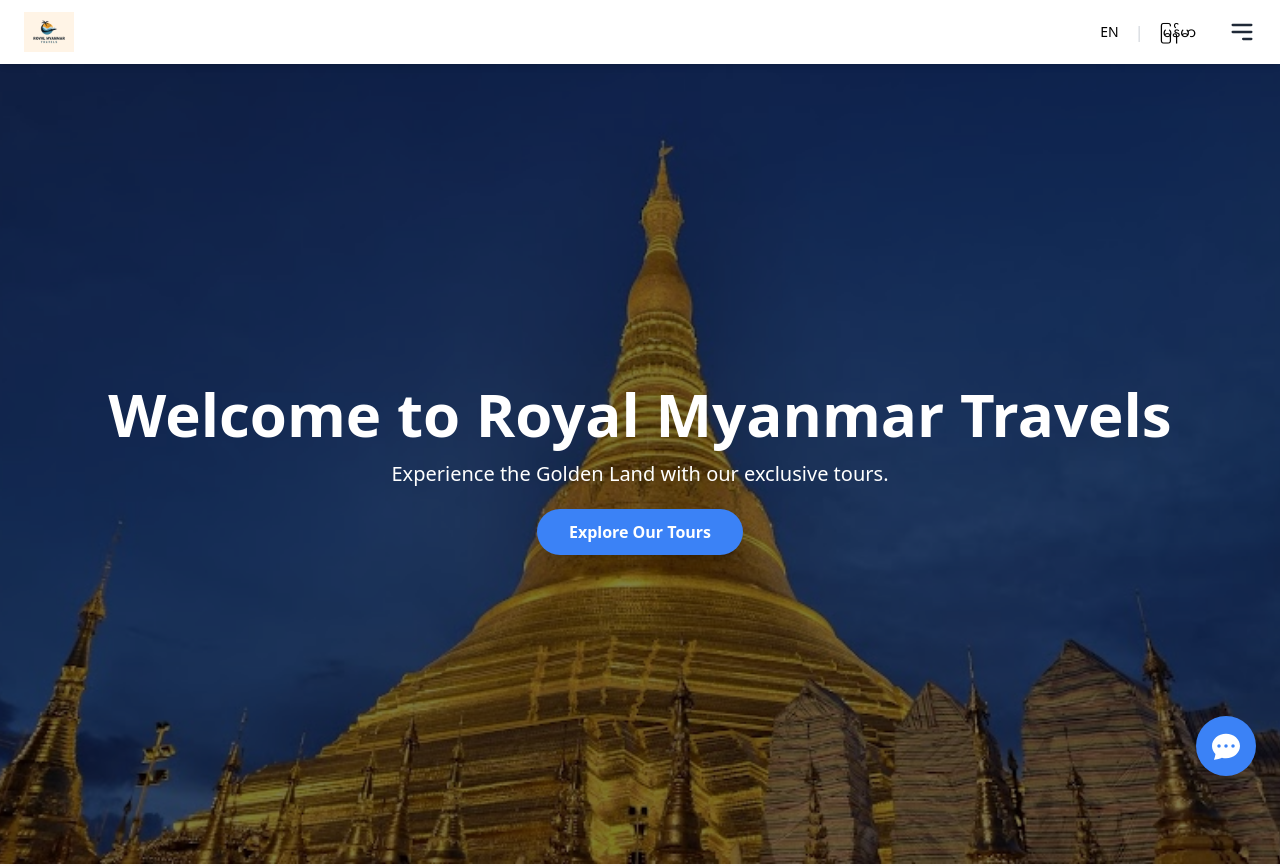
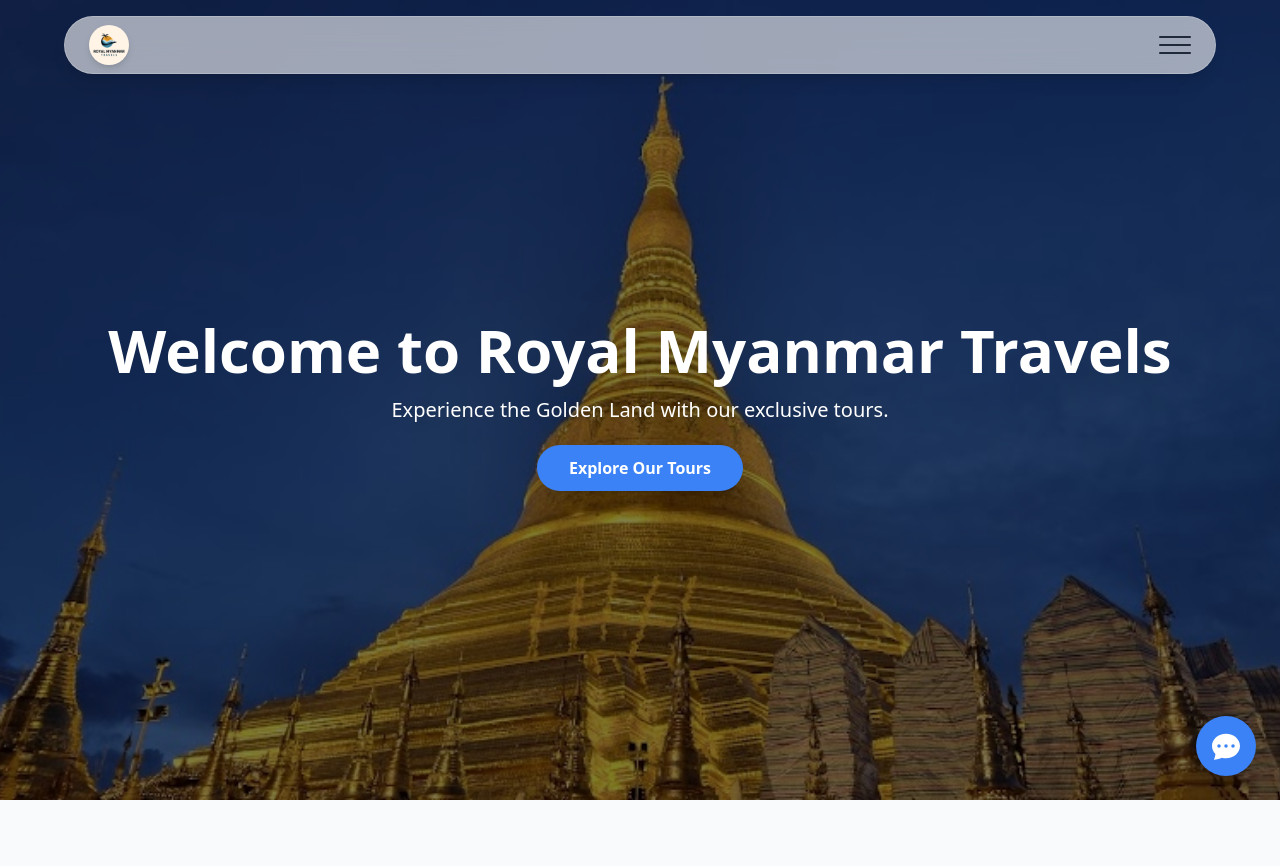
Before and after one commit to zawyehtut404/royal-myanmar-travels, a React (Vite) app: page / in a window 1280 px wide. Shown: the top 866 px of the page. Built offline with nearby package versions, Linux system fonts and the light colour scheme; a web font is replaced by a local one.

Commit message:
Final UI polish for navbar and sidebar

```diff
--- a/src/components/Navbar.jsx
+++ b/src/components/Navbar.jsx
@@ -1,51 +1,39 @@
 import React from 'react';
 import { Link } from 'react-router-dom';
-import { useTranslation } from 'react-i18next'; // <-- Hook အသစ်ကို import လုပ်ပါ
+import { motion } from 'framer-motion';
 import logoImg from '../assets/logo.png';
 
 function Navbar({ openMenu }) {
-  const { t, i18n } = useTranslation(); // <-- Hook ကိုသုံးပါ
-
-  const changeLanguage = (lng) => {
-    i18n.changeLanguage(lng);
-  };
-
   return (
-    <nav className="bg-white/90 shadow-md sticky top-0 z-40 backdrop-blur-md">
-      <div className="container mx-auto px-6">
-        <div className="flex justify-between items-center py-3">
+    <div className="fixed top-4 left-0 right-0 z-40 flex justify-center">
+      <nav className="w-full max-w-6xl mx-4 bg-white/60 backdrop-blur-lg rounded-full shadow-lg border border-white/20">
+        <div className="flex justify-between items-center px-6 py-2">
+          {/* Circular Logo */}
           <Link to="/">
-            <img src={logoImg} alt="Royal Myanmar Travels Logo" className="h-10 w-auto" />
+            <motion.img
+              src={logoImg}
+              alt="Royal Myanmar Travels Logo"
+              className="h-10 w-10 rounded-full object-cover filter drop-shadow-md transition-all duration-300 hover:drop-shadow-xl"
+              whileHover={{ scale: 1.05 }}
+            />
           </Link>
 
-          <div className="flex items-center">
-            {/* Language Switcher */}
-            <div className="hidden md:flex items-center space-x-2 mr-6">
-              <button
-                onClick={() => changeLanguage('en')}
-                className={`px-2 py-1 text-sm rounded ${i18n.language === 'en' ? 'font-bold text-blue-600' : 'font-medium'}`}
-              >
-                EN
-              </button>
-              <span className="text-gray-300">|</span>
-              <button
-                onClick={() => changeLanguage('my')}
-                className={`px-2 py-1 text-sm rounded ${i18n.language === 'my' ? 'font-bold text-blue-600' : 'font-medium'}`}
-              >
-                မြန်မာ
-              </button>
-            </div>
-
-            {/* Menu Button */}
-            <button onClick={openMenu} className="text-gray-800 focus:outline-none">
-              <svg className="w-7 h-7" fill="none" stroke="currentColor" viewBox="0 0 24 24" xmlns="http://www.w3.org/2000/svg">
-                <path strokeLinecap="round" strokeLinejoin="round" strokeWidth="2" d="M4 6h16M4 12h16m-7 6h7"></path>
-              </svg>
-            </button>
+          {/* Modern Menu Button */}
+          <div className="ml-8">
+            <motion.button
+              onClick={openMenu}
+              className="text-gray-800 focus:outline-none w-8 h-8 flex flex-col justify-center items-center space-y-1.5 group"
+              whileHover={{ scale: 1.1 }}
+              whileTap={{ scale: 0.9 }}
+            >
+              <span className="block w-full h-0.5 bg-gray-800 rounded-full transition-all duration-300 group-hover:bg-blue-600"></span>
+              <span className="block w-full h-0.5 bg-gray-800 rounded-full transition-all duration-300 group-hover:bg-blue-600 group-hover:w-2/3"></span>
+              <span className="block w-full h-0.5 bg-gray-800 rounded-full transition-all duration-300 group-hover:bg-blue-600"></span>
+            </motion.button>
           </div>
         </div>
-      </div>
-    </nav>
+      </nav>
+    </div>
   );
 }
 
--- a/src/components/Sidebar.jsx
+++ b/src/components/Sidebar.jsx
@@ -1,73 +1,97 @@
 import React from 'react';
 import { Link } from 'react-router-dom';
 import { motion, AnimatePresence } from 'framer-motion';
-import { FaTimes } from 'react-icons/fa';
-import { useTranslation } from 'react-i18next'; // Import the hook
+import { FaTimes, FaHome, FaUserFriends, FaCog, FaImages, FaEnvelope } from 'react-icons/fa';
+import { useTranslation } from 'react-i18next';
+import logoImg from '../assets/logo.png';
+
+const navContainerVariants = {
+  open: { transition: { staggerChildren: 0.07, delayChildren: 0.2 } },
+  closed: { transition: { staggerChildren: 0.05, staggerDirection: -1 } }
+};
+
+const navLinkVariants = {
+  open: { y: 0, opacity: 1, transition: { y: { stiffness: 1000, velocity: -100 } } },
+  closed: { y: 50, opacity: 0, transition: { y: { stiffness: 1000 } } }
+};
+
+const iconVariants = {
+  hover: {
+    scale: 1.2,
+    rotate: 10,
+    transition: { type: "spring", stiffness: 300, damping: 15 }
+  }
+};
 
 function Sidebar({ isOpen, closeMenu }) {
-  const { t, i18n } = useTranslation(); // Use the hook
+  const { t, i18n } = useTranslation();
 
   const changeLanguage = (lng) => {
     i18n.changeLanguage(lng);
-  };
-
-  const sidebarVariants = {
-    open: { x: 0 },
-    closed: { x: "100%" },
   };
 
   return (
     <AnimatePresence>
       {isOpen && (
         <>
-          {/* Overlay */}
           <motion.div
             initial={{ opacity: 0 }}
             animate={{ opacity: 1 }}
             exit={{ opacity: 0 }}
             onClick={closeMenu}
-            className="fixed inset-0 bg-black bg-opacity-50 z-50"
+            className="fixed inset-0 bg-black bg-opacity-60 z-50"
           ></motion.div>
 
-          {/* Sidebar Panel */}
           <motion.div
-            initial="closed"
-            animate="open"
-            exit="closed"
-            variants={sidebarVariants}
-            transition={{ type: "tween", ease: "easeInOut", duration: 0.3 }}
-            className="fixed top-0 right-0 h-full w-72 bg-white shadow-lg z-50"
+            initial={{ x: "100%" }}
+            animate={{ x: 0 }}
+            exit={{ x: "100%" }}
+            transition={{ type: "tween", ease: "easeInOut", duration: 0.4 }}
+            className="fixed top-0 right-0 h-full w-80 bg-gray-900/80 backdrop-blur-lg border-l border-white/10 shadow-lg z-50"
           >
             <div className="p-6 flex flex-col h-full">
-              <div className="flex justify-between items-center mb-8">
-                <h2 className="text-xl font-bold">{t('navbar.home')}</h2>
-                <button onClick={closeMenu} className="text-gray-500 hover:text-gray-800">
+              <div className="flex justify-between items-center mb-10">
+                <img
+                  src={logoImg}
+                  alt="Logo"
+                  className="h-10 w-10 rounded-full object-cover"
+                />
+                <motion.button
+                  onClick={closeMenu}
+                  className="text-gray-400 hover:text-white"
+                  whileHover={{ scale: 1.2, rotate: 90 }}
+                >
                   <FaTimes size={24} />
-                </button>
+                </motion.button>
               </div>
 
-              {/* Navigation Links */}
-              <nav className="flex flex-col flex-grow">
-                <Link to="/" className="text-lg text-gray-700 hover:text-blue-500 hover:bg-gray-100 rounded-md py-3 px-4 transition-all" onClick={closeMenu}>{t('navbar.home')}</Link>
-                <Link to="/about" className="text-lg text-gray-700 hover:text-blue-500 hover:bg-gray-100 rounded-md py-3 px-4 transition-all" onClick={closeMenu}>{t('navbar.about')}</Link>
-                <Link to="/services" className="text-lg text-gray-700 hover:text-blue-500 hover:bg-gray-100 rounded-md py-3 px-4 transition-all" onClick={closeMenu}>{t('navbar.services')}</Link>
-                <Link to="/gallery" className="text-lg text-gray-700 hover:text-blue-500 hover:bg-gray-100 rounded-md py-3 px-4 transition-all" onClick={closeMenu}>{t('navbar.gallery')}</Link>
-                <Link to="/contact" className="text-lg text-gray-700 hover:text-blue-500 hover:bg-gray-100 rounded-md py-3 px-4 transition-all" onClick={closeMenu}>{t('navbar.contact')}</Link>
-              </nav>
+              <motion.nav
+                className="flex flex-col space-y-2 flex-grow"
+                variants={navContainerVariants}
+                initial="closed"
+                animate="open"
+              >
+                <LinkItem to="/" icon={<FaHome />} text={t('navbar.home')} closeMenu={closeMenu} />
 
-              {/* Language Switcher for Mobile */}
-              <div className="mt-6 border-t pt-4">
+                <LinkItem to="/services" icon={<FaCog />} text={t('navbar.services')} closeMenu={closeMenu} />
+                <LinkItem to="/gallery" icon={<FaImages />} text={t('navbar.gallery')} closeMenu={closeMenu} />
+                <LinkItem to="/contact" icon={<FaEnvelope />} text={t('navbar.contact')} closeMenu={closeMenu} />
+                <LinkItem to="/about" icon={<FaUserFriends />} text={t('navbar.about')} closeMenu={closeMenu} />
+              </motion.nav>
+
+              {/* ============== Language Switcher ============== */}
+              <div className="mt-6 border-t border-gray-700 pt-4">
                  <p className="text-sm font-semibold text-gray-500 mb-2">{t('language')}</p>
                  <div className="flex items-center space-x-2">
                     <button
                       onClick={() => changeLanguage('en')}
-                      className={`px-3 py-1 text-sm rounded w-full ${i18n.language === 'en' ? 'font-bold bg-blue-100 text-blue-700' : 'font-medium bg-gray-200'}`}
+                      className={`px-3 py-1.5 text-sm rounded-md w-full transition-colors ${i18n.language === 'en' ? 'font-bold bg-blue-500 text-white' : 'font-medium bg-gray-700 hover:bg-gray-600'}`}
                     >
                       English
                     </button>
                     <button
                       onClick={() => changeLanguage('my')}
-                      className={`px-3 py-1 text-sm rounded w-full ${i18n.language === 'my' ? 'font-bold bg-blue-100 text-blue-700' : 'font-medium bg-gray-200'}`}
+                      className={`px-3 py-1.5 text-sm rounded-md w-full transition-colors ${i18n.language === 'my' ? 'font-bold bg-blue-500 text-white' : 'font-medium bg-gray-700 hover:bg-gray-600'}`}
                     >
                       မြန်မာ
                     </button>
@@ -81,4 +105,18 @@
   );
 }
 
+const LinkItem = ({ to, icon, text, closeMenu }) => (
+  <motion.div
+    variants={navLinkVariants}
+    whileHover="hover"
+  >
+    <Link to={to} className="flex items-center space-x-4 text-lg text-gray-300 hover:text-white hover:bg-gray-800/50 rounded-md py-3 px-4 transition-colors duration-200" onClick={closeMenu}>
+      <motion.span className="text-blue-400" variants={iconVariants}>
+        {icon}
+      </motion.span>
+      <span>{text}</span>
+    </Link>
+  </motion.div>
+);
+
 export default Sidebar;
```
Also changed, not shown: public/logo.png.
